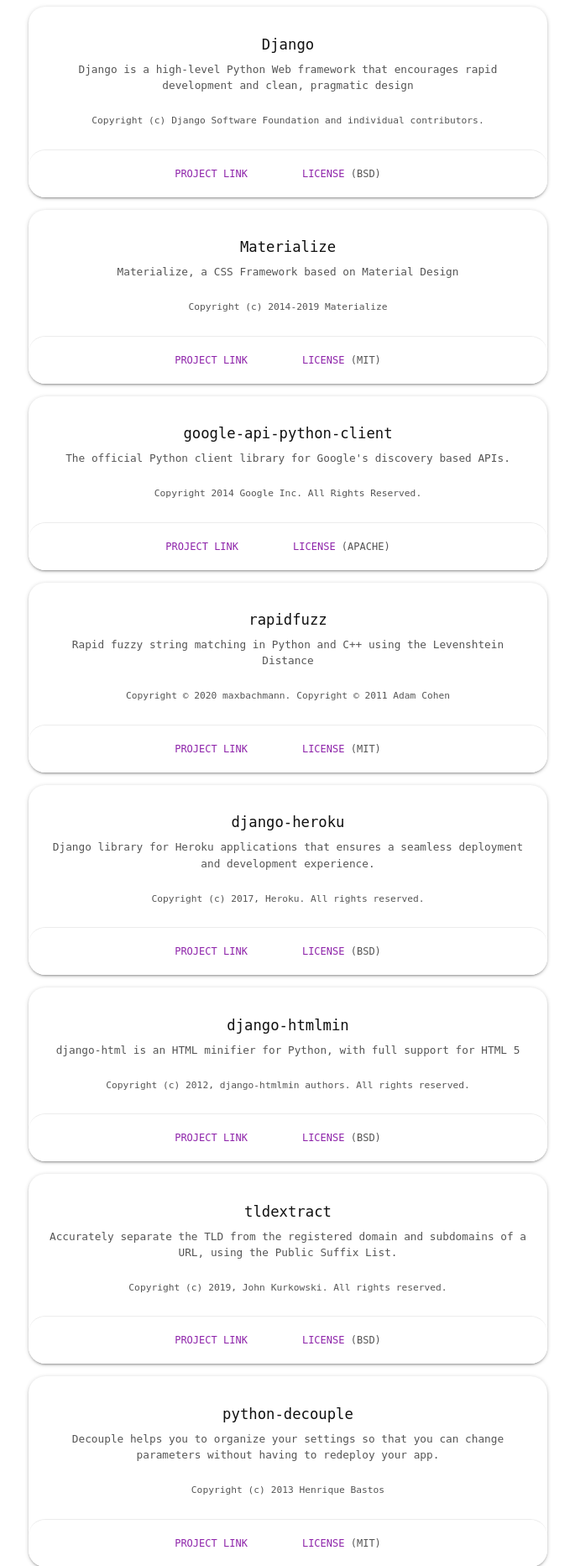
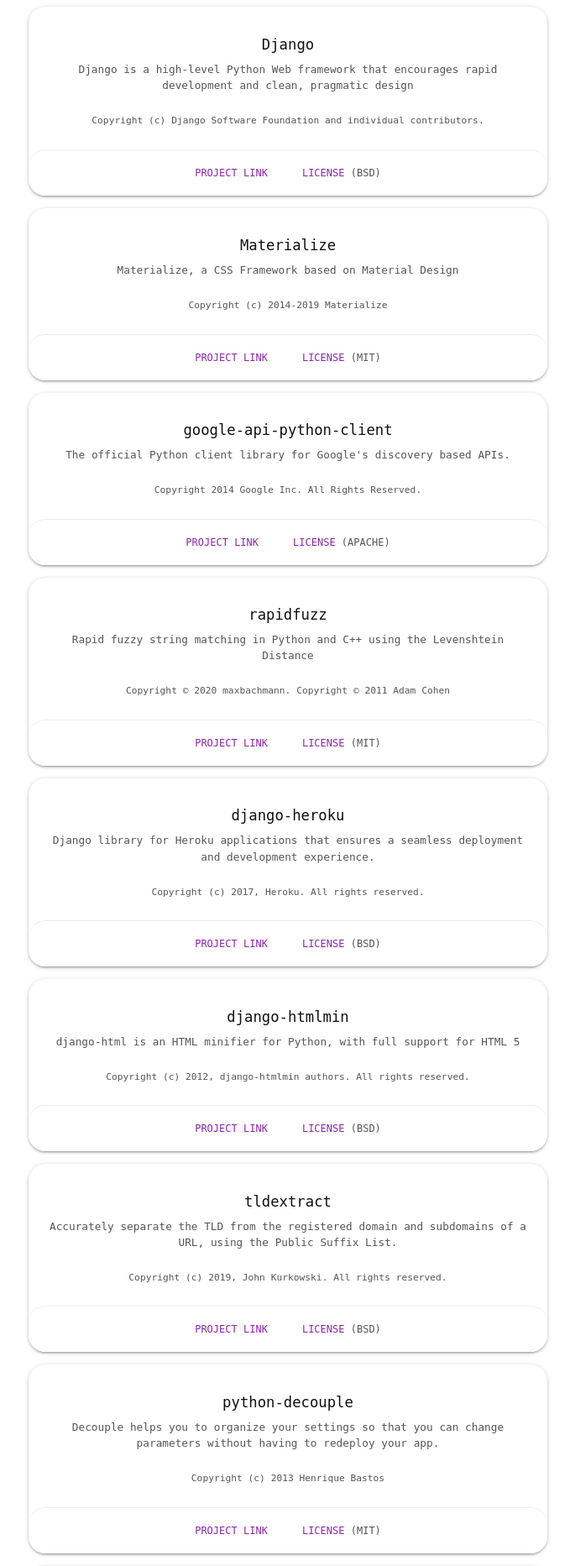
Before and after one commit to suvnshr/developer-search, a Django app: page /credits in a window 1280 px wide. Shown: the part 190-2055 px from the top of the page at 84% size, without its empty margins (297-982 px from the left). Run offline with Django 3.2, Linux system fonts and the light colour scheme.

Commit message:
Turned on production & fixed credits card button overlap bug

```diff
--- a/developer_search/settings.py
+++ b/developer_search/settings.py
@@ -25,7 +25,7 @@ BASE_DIR = os.path.dirname(os.path.dirname(os.path.abspath(__file__)))
 SECRET_KEY = config("SECRET_KEY")
 
 # SECURITY WARNING: don't run with debug turned on in production!
-production = False
+production = True
 
 DEBUG = not production
 ALLOWED_HOSTS = ['devxplore.herokuapp.com'] if production else []
@@ -137,5 +137,5 @@ django_heroku.settings(locals())
 
 # For forcing HTTPS
 
-# SECURE_PROXY_SSL_HEADER = ('HTTP_X_FORWARDED_PROTO', 'https')
-# SECURE_SSL_REDIRECT = True
+SECURE_PROXY_SSL_HEADER = ('HTTP_X_FORWARDED_PROTO', 'https')
+SECURE_SSL_REDIRECT = True
--- a/search/templates/search/credits.html
+++ b/search/templates/search/credits.html
@@ -36,8 +36,8 @@
                         </div>
 
                         <div class="card-action credits-action">
-                            <a target="_blank" rel="noopener" class="btn-flat credits-button credits-action-link"   href="{{project_details.project_link}}">Project Link</a>
-                            <a target="_blank" rel="noopener" class="btn-flat credits-button credits-action-link" href="{{project_details.license_link}}">
+                            <a target="_blank" rel="noopener" class="no-margin btn-flat credits-button credits-action-link"   href="{{project_details.project_link}}">Project Link</a>
+                            <a target="_blank" rel="noopener" class="no-margin btn-flat credits-button credits-action-link" href="{{project_details.license_link}}">
                                 License
                                 <span class="snippet-color">  ({{project_details.license_type}})  </span>
                             </a>
```
Also changed, not shown: static/index.css (+6 -2 lines), static/index.min.css (+1 -1 lines).
